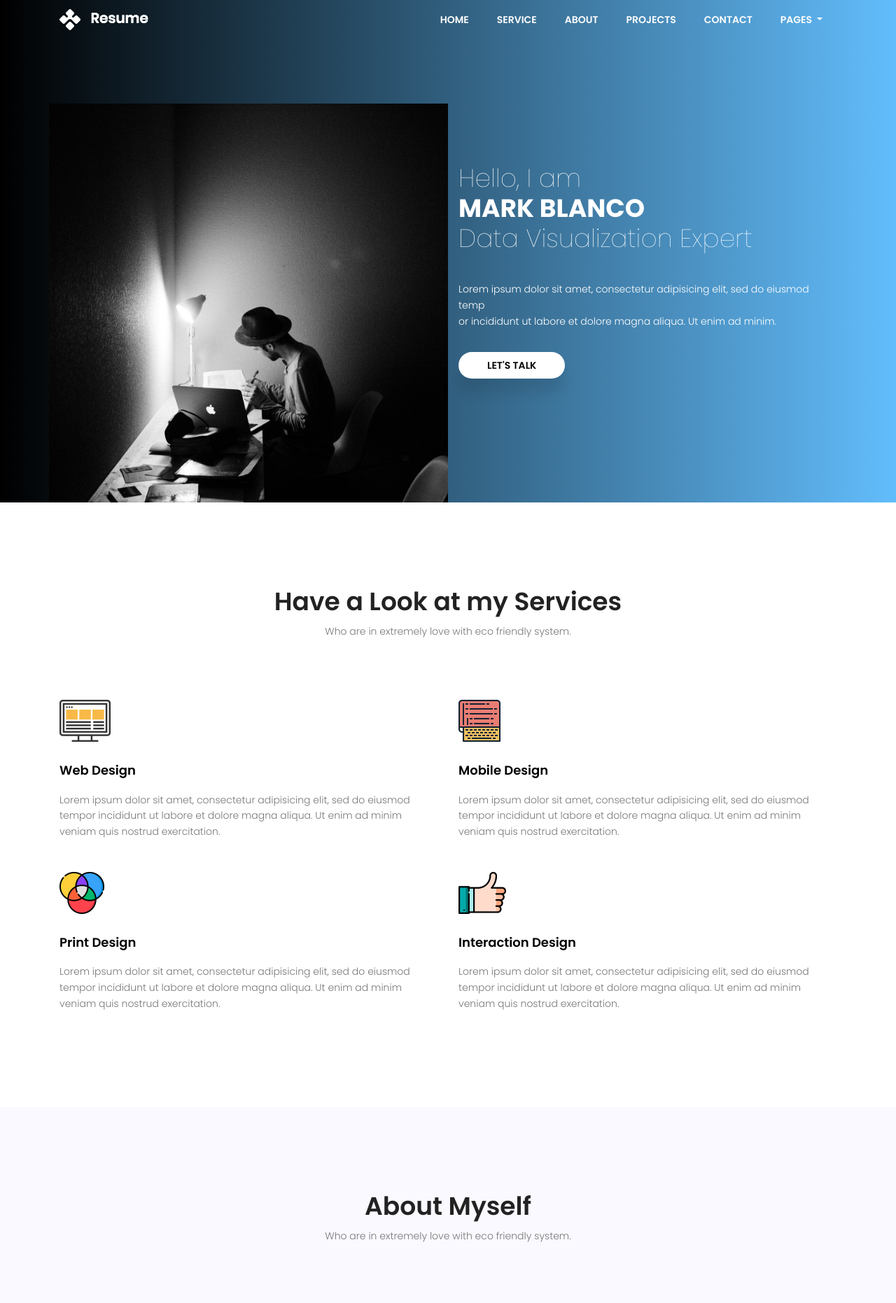
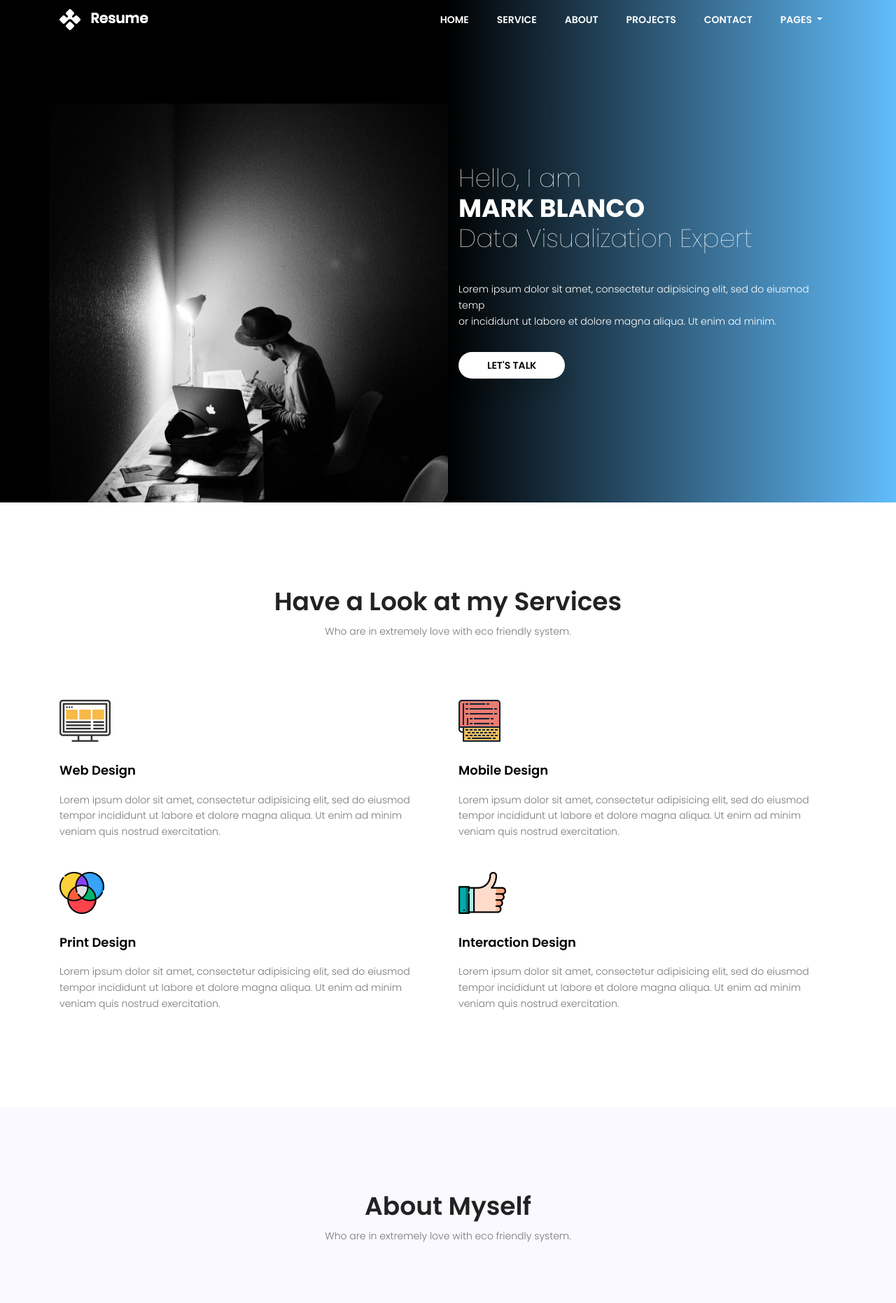
Before and after one commit to boombranco/boombranco.github.io, a Jekyll site: the page index.html, which Jekyll copies as it is, in a window 1280 px wide. Shown: the top 1862 px of the page at 70% size. Built offline with Jekyll 4.4.1, drawn with Linux system fonts in a browser that asks for light colours; nearby versions of some CDN libraries.

Commit message:
Update Gradient

```diff
--- a/css/main.css
+++ b/css/main.css
@@ -1955,15 +1955,15 @@ h1, h2, h3, h4, h5, h6 {
 }
 
 .p1-gradient-bg, .primary-btn, .primary-btn2:hover, .default-header, .dropdown-menu, .banner-area, .myself-wrap .desc .talk-btn, .skillbar-bar, .single-feature:hover, .single-footer-widget .click-btn, .generic-banner {
-  background-image: -moz-linear-gradient(0deg, #000 0%, #62bdfc 100%);
-  background-image: -webkit-linear-gradient(0deg, #000 0%, #62bdfc 100%);
-  background-image: -ms-linear-gradient(0deg, #000 0%, #62bdfc 100%);
+  background-image: -moz-linear-gradient(0deg, #000 50%, #62bdfc 100%);
+  background-image: -webkit-linear-gradient(0deg, #000 50%, #62bdfc 100%);
+  background-image: -ms-linear-gradient(0deg, #000 50%, #62bdfc 100%);
 }
 
 .p1-gradient-color, .single-service a:hover, .footer-social a:hover i, .single-footer-widget .bb-btn {
-  background: -moz-linear-gradient(0deg, #000 0%, #62bdfc 100%);
-  background: -webkit-linear-gradient(0deg, #000 0%, #62bdfc 100%);
-  background: -ms-linear-gradient(0deg, #000 0%, #62bdfc 100%);
+  background: -moz-linear-gradient(0deg, #000 50%, #62bdfc 100%);
+  background: -webkit-linear-gradient(0deg, #000 50%, #62bdfc 100%);
+  background: -ms-linear-gradient(0deg, #000 50%, #62bdfc 100%);
   -webkit-background-clip: text;
   -webkit-text-fill-color: transparent;
 }
```
